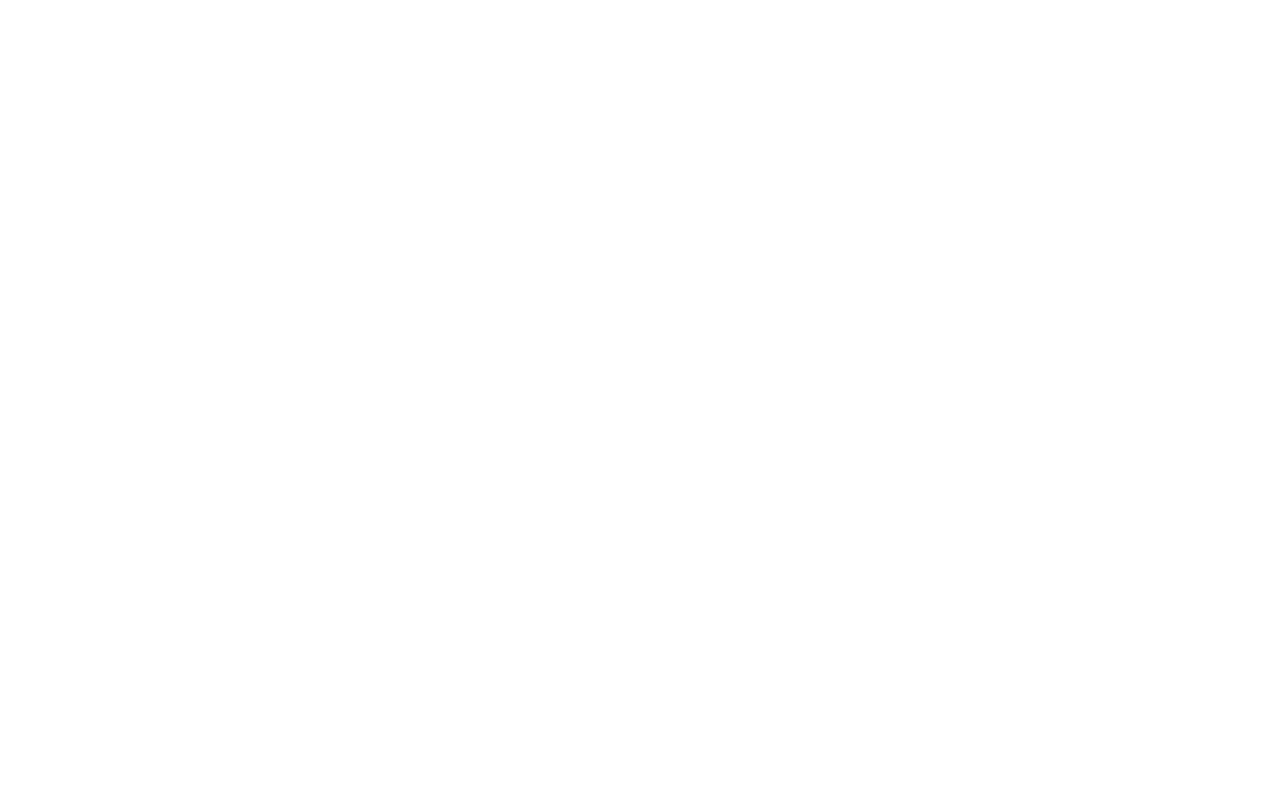
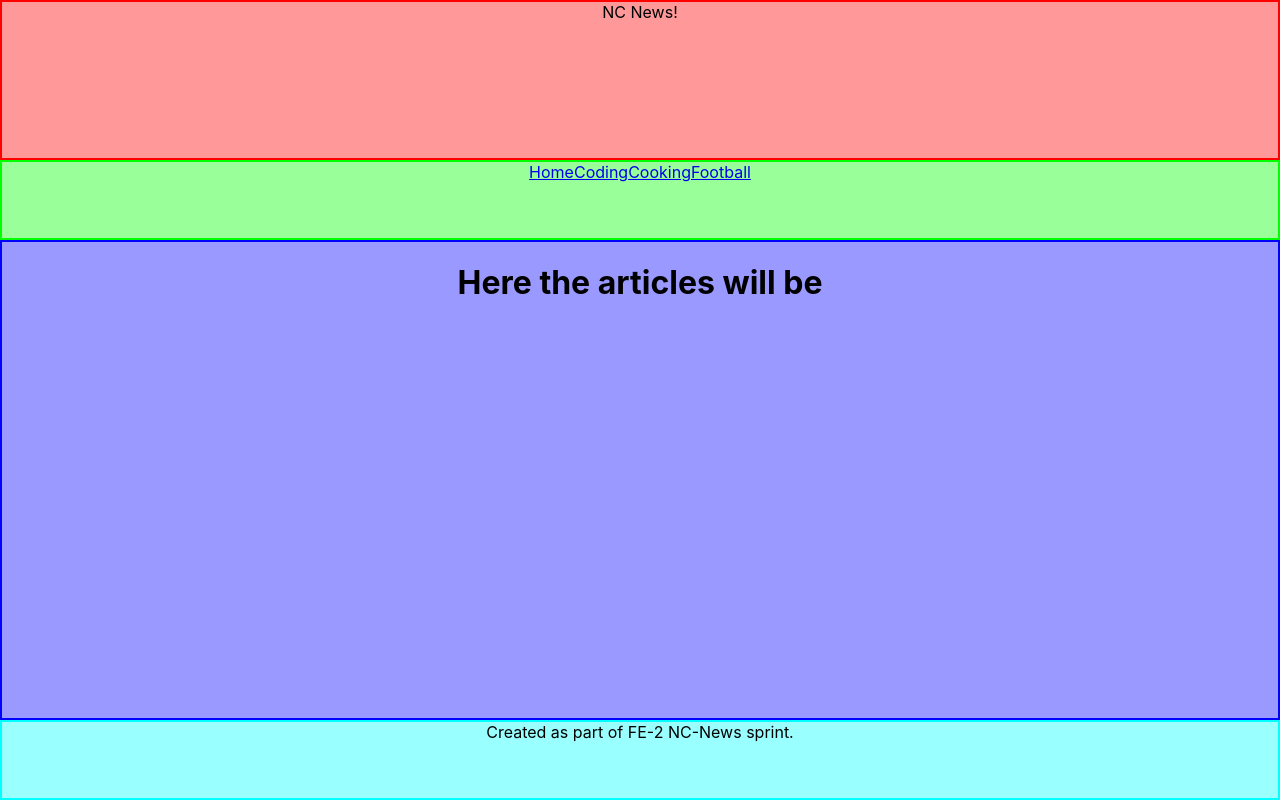
Before and after one commit to annas-abuhassan/NC-News, a React (Create React App) app in the folder nc-news/: page / in a window 1280 px wide. Built offline with nearby package versions, Linux system fonts and the light colour scheme.

Commit message:
Basic structure of app created

```diff
--- a/nc-news/package.json
+++ b/nc-news/package.json
@@ -3,6 +3,8 @@
   "version": "0.1.0",
   "private": true,
   "dependencies": {
+    "@reach/router": "^1.2.1",
+    "axios": "^0.18.0",
     "react": "^16.5.2",
     "react-dom": "^16.5.2",
     "react-scripts": "2.0.5"
--- a/nc-news/src/App.js
+++ b/nc-news/src/App.js
@@ -1,10 +1,12 @@
-import React, { Component } from 'react';
-import './App.css';
+import React, { Component } from "react";
+import "./App.css";
+import Home from "./components/Home";
 
 class App extends Component {
   render() {
     return (
       <div className="App">
+        <Home />
       </div>
     );
   }
--- /dev/null
+++ b/nc-news/src/components/ArticleList.jsx
@@ -0,0 +1,16 @@
+import React, { Component } from "react";
+
+class ArticleList extends Component {
+  state = {
+    articles: []
+  };
+  render() {
+    return (
+      <div>
+        <h1>Here the articles will be</h1>
+      </div>
+    );
+  }
+}
+
+export default ArticleList;
--- /dev/null
+++ b/nc-news/src/components/Home.css
@@ -0,0 +1,31 @@
+.container {
+  height: 100vh;
+  text-align: center;
+  display: grid;
+  grid-template-columns: 1fr;
+  grid-template-rows: 2fr 1fr 6fr 1fr;
+  grid-template-areas: "header" "nav" "main" "footer";
+}
+header {
+  border: 2px solid rgba(255, 0, 0, 1);
+  background: rgba(255, 0, 0, 0.4);
+  grid-area: header;
+}
+
+nav {
+  border: 2px solid rgba(0, 255, 0, 1);
+  background: rgba(0, 255, 0, 0.4);
+  grid-area: nav;
+}
+
+main {
+  border: 2px solid rgba(0, 0, 255, 1);
+  background: rgba(0, 0, 255, 0.4);
+  grid-area: main;
+}
+
+footer {
+  border: 2px solid rgba(0, 255, 255, 1);
+  background: rgba(0, 255, 255, 0.4);
+  grid-area: footer;
+}
--- /dev/null
+++ b/nc-news/src/components/Home.jsx
@@ -0,0 +1,30 @@
+import React, { Component } from "react";
+import { Link, Router } from "@reach/router";
+import ArticleList from "./ArticleList";
+import "./Home.css";
+
+class Home extends Component {
+  state = {
+    topics: []
+  };
+
+  render() {
+    return (
+      <div className="container">
+        <header>NC News!</header>
+        <nav>
+          <Link to="/">Home</Link>
+          <Link to="/topics/coding/articles">Coding</Link>
+          <Link to="/topics/cooking/articles">Cooking</Link>
+          <Link to="/topics/football/articles">Football</Link>
+        </nav>
+        <main>
+          <ArticleList />
+        </main>
+        <footer>Created as part of FE-2 NC-News sprint.</footer>
+      </div>
+    );
+  }
+}
+
+export default Home;
```
Also changed, not shown: nc-news/src/App.css (line endings or trailing spaces), nc-news/src/api.js (added), 1 other file (tests, documents, lock files or other folders).
